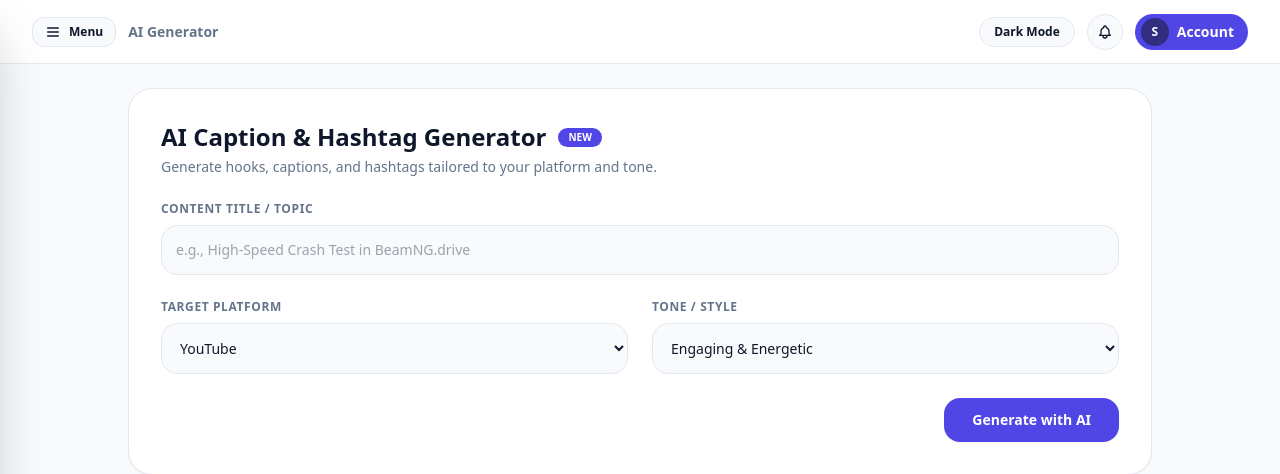
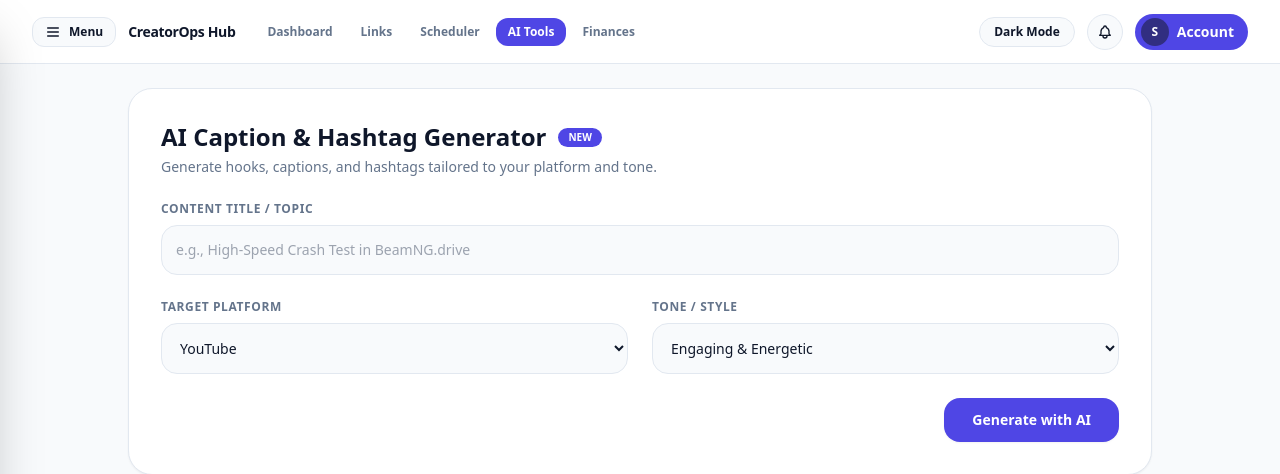
Before and after one commit to m-abrar-2026/creator-ops-hub, a Flask app: page /view/ai-generator in a window 1280 px wide. Shown: the top 474 px of the page. Run offline with Flask 3, Linux system fonts and the light colour scheme; the visitor is signed in with stand-in values (Sample User, id 1); data that the repository does not hold is empty; some libraries are stand-ins or nearby versions.

Commit message:
Add top nav bar alongside collapsible sidebar

```diff
--- a/server/templates/base.html
+++ b/server/templates/base.html
@@ -142,8 +142,8 @@
 
   <!-- Main Content Shell -->
   <div class="flex-1 flex flex-col min-w-0 w-full">
-    <!-- Top Bar -->
-    <header class="sticky top-0 z-20 h-16 bg-creator-card-light/95 dark:bg-creator-card-dark/95 backdrop-blur border-b border-creator-border-light dark:border-creator-border-dark px-4 sm:px-8 flex items-center justify-between gap-4 shrink-0">
+    <!-- Top Bar with Menu Button + Top Nav Links -->
+    <header class="sticky top-0 z-20 min-h-16 bg-creator-card-light/95 dark:bg-creator-card-dark/95 backdrop-blur border-b border-creator-border-light dark:border-creator-border-dark px-4 sm:px-8 py-2 flex flex-wrap items-center justify-between gap-3 shrink-0">
       <div class="flex items-center gap-3 min-w-0">
         {% if session.get('user_id') %}
         <button
@@ -151,7 +151,7 @@
           id="openSidebarBtn"
           aria-label="Toggle navigation menu"
           aria-expanded="false"
-          class="inline-flex items-center gap-2 px-3 py-1.5 rounded-xl bg-creator-bg-light dark:bg-creator-bg-dark border border-creator-border-light dark:border-creator-border-dark hover:border-indigo-500 text-xs font-bold transition"
+          class="inline-flex items-center gap-2 px-3 py-1.5 rounded-xl bg-creator-bg-light dark:bg-creator-bg-dark border border-creator-border-light dark:border-creator-border-dark hover:border-indigo-500 text-xs font-bold transition shrink-0"
         >
           <svg class="w-4 h-4" fill="none" stroke="currentColor" stroke-width="2" viewBox="0 0 24 24">
             <path stroke-linecap="round" stroke-linejoin="round" d="M4 6h16M4 12h16M4 18h16" />
@@ -159,9 +159,45 @@
           <span>Menu</span>
         </button>
         {% endif %}
-        <span class="text-sm font-bold text-creator-muted-light dark:text-creator-muted-dark truncate">
-          {% block topbar_title %}CreatorOps Hub{% endblock %}
-        </span>
+
+        <a href="{{ url_for('home') }}" class="text-sm font-black tracking-tight text-creator-text-light dark:text-creator-text-dark whitespace-nowrap">
+          CreatorOps Hub
+        </a>
+
+        {% if session.get('user_id') %}
+        <nav aria-label="Primary top navigation" class="hidden md:flex items-center gap-1 ml-2 text-xs font-bold">
+          <a
+            href="{{ url_for('home') }}"
+            class="px-3 py-1.5 rounded-xl transition {% if request.endpoint == 'home' %}bg-indigo-600 text-white{% else %}text-creator-muted-light dark:text-creator-muted-dark hover:bg-creator-bg-light dark:hover:bg-creator-bg-dark hover:text-creator-text-light dark:hover:text-creator-text-dark{% endif %}"
+          >
+            Dashboard
+          </a>
+          <a
+            href="{{ url_for('links_page') }}"
+            class="px-3 py-1.5 rounded-xl transition {% if request.endpoint == 'links_page' %}bg-indigo-600 text-white{% else %}text-creator-muted-light dark:text-creator-muted-dark hover:bg-creator-bg-light dark:hover:bg-creator-bg-dark hover:text-creator-text-light dark:hover:text-creator-text-dark{% endif %}"
+          >
+            Links
+          </a>
+          <a
+            href="{{ url_for('scheduler_page') }}"
+            class="px-3 py-1.5 rounded-xl transition {% if request.endpoint == 'scheduler_page' %}bg-indigo-600 text-white{% else %}text-creator-muted-light dark:text-creator-muted-dark hover:bg-creator-bg-light dark:hover:bg-creator-bg-dark hover:text-creator-text-light dark:hover:text-creator-text-dark{% endif %}"
+          >
+            Scheduler
+          </a>
+          <a
+            href="{{ url_for('ai_generator_page') }}"
+            class="px-3 py-1.5 rounded-xl transition {% if request.endpoint == 'ai_generator_page' %}bg-indigo-600 text-white{% else %}text-creator-muted-light dark:text-creator-muted-dark hover:bg-creator-bg-light dark:hover:bg-creator-bg-dark hover:text-creator-text-light dark:hover:text-creator-text-dark{% endif %}"
+          >
+            AI Tools
+          </a>
+          <a
+            href="{{ url_for('finance_page') }}"
+            class="px-3 py-1.5 rounded-xl transition {% if request.endpoint == 'finance_page' %}bg-indigo-600 text-white{% else %}text-creator-muted-light dark:text-creator-muted-dark hover:bg-creator-bg-light dark:hover:bg-creator-bg-dark hover:text-creator-text-light dark:hover:text-creator-text-dark{% endif %}"
+          >
+            Finances
+          </a>
+        </nav>
+        {% endif %}
       </div>
 
       <div class="flex items-center gap-3 shrink-0">
```
